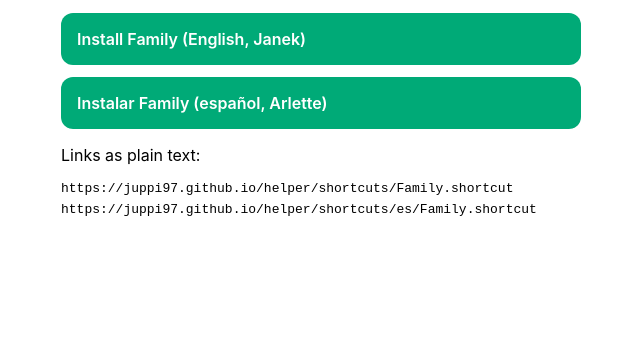
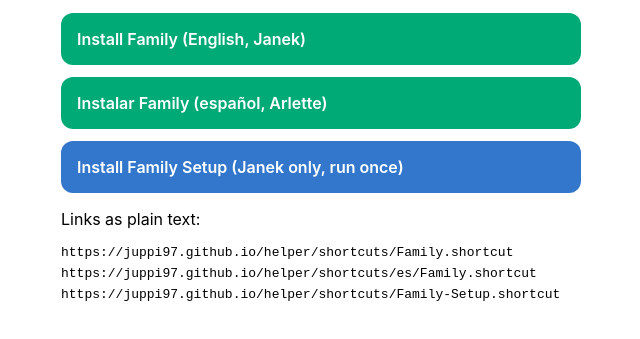
Before and after one commit to Juppi97/helper, a plain HTML site: page shortcuts/index.html in a window 1280 px wide. Shown: the part 127-466 px from the top of the page, without its empty margins (319-959 px from the left). Drawn offline with Linux system fonts and the light colour scheme.

Commit message:
Host Family Setup shortcut and link it on the shortcuts page
Co-Authored-By: Claude Sonnet 5.5 <noreply@anthropic.com>
Claude-Session: https://claude.ai/code/session_01Du5fjHybDmtabd7MCPSgFz

```diff
--- a/shortcuts/index.html
+++ b/shortcuts/index.html
@@ -4,7 +4,9 @@
 <p>One shortcut does everything. Install only the one for your language. Setup only; daily use is in the app and on your phone.</p>
 <a class="b" href="Family.shortcut" download>Install Family (English, Janek)</a>
 <a class="b" href="es/Family.shortcut" download>Instalar Family (español, Arlette)</a>
+<a class="b" href="Family-Setup.shortcut" download style="background:#37c">Install Family Setup (Janek only, run once)</a>
 <p>Links as plain text:</p>
 <code>https://juppi97.github.io/helper/shortcuts/Family.shortcut</code>
 <code>https://juppi97.github.io/helper/shortcuts/es/Family.shortcut</code>
+<code>https://juppi97.github.io/helper/shortcuts/Family-Setup.shortcut</code>
 </body></html>
```
Also changed, not shown: 1 other file.
